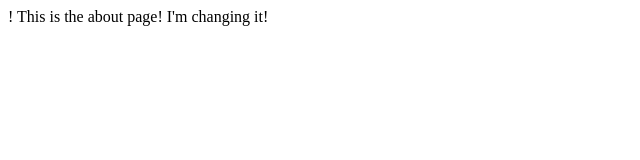
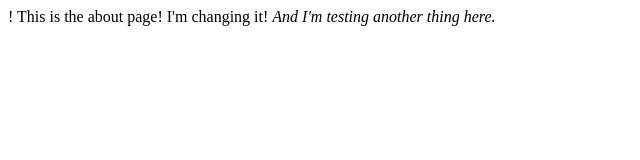
Before and after one commit to dszajda/splitmate, a plain HTML site: page about.html in a window 1280 px wide. Shown: the whole page, without its empty margins (0-640 px from the left). Drawn offline with Linux system fonts and the light colour scheme.

Commit message:
just committing some changes

```diff
--- a/about.html
+++ b/about.html
@@ -2,5 +2,6 @@
 <html>
     <body>
         This is the about page! I'm changing it!
+        <I>And I'm testing another thing here.</I>
     </body>
 </html>
```
Also changed, not shown: contact.html (+1 -0 lines).
